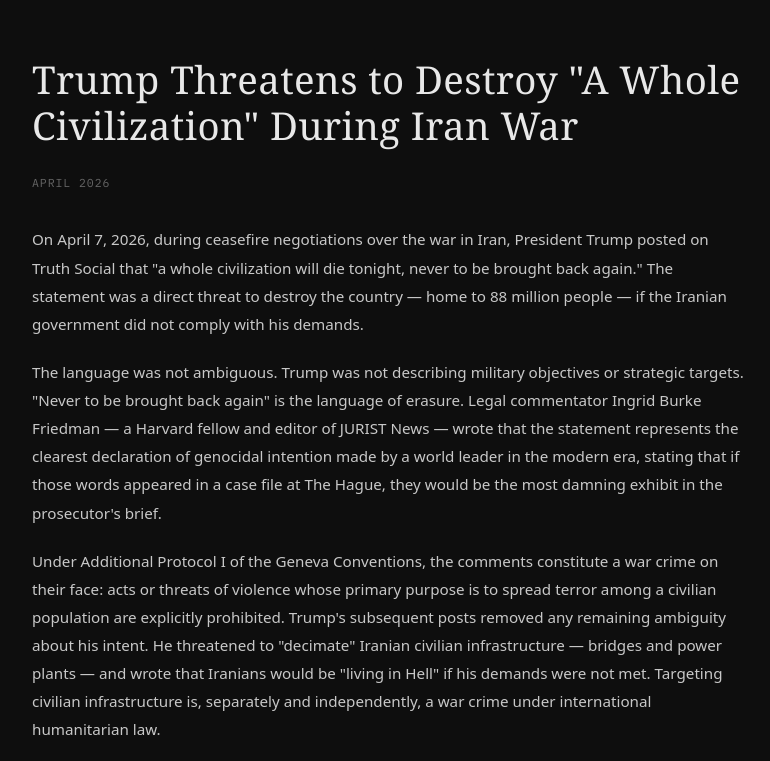
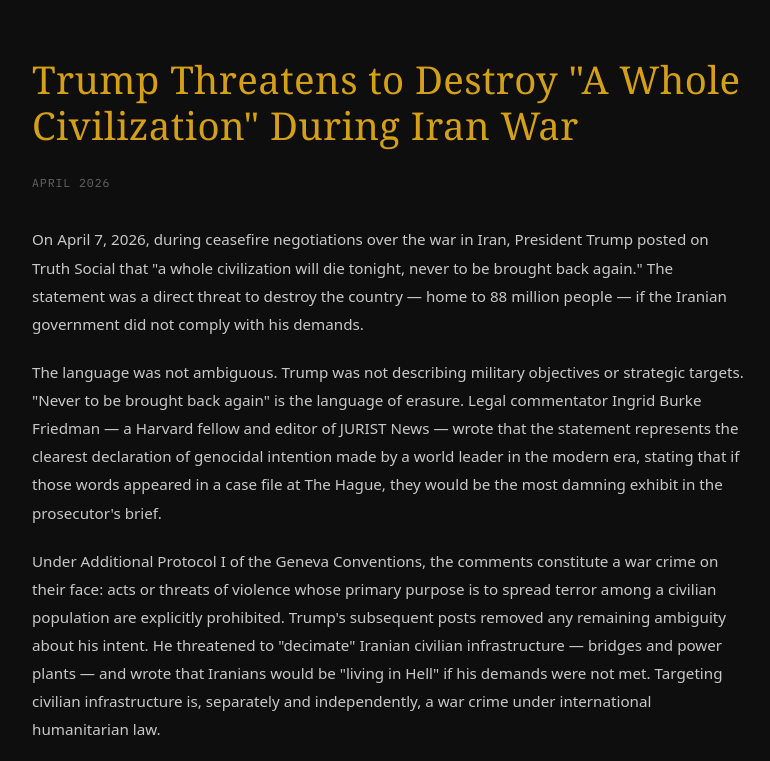
Before and after one commit to jawelch/TrumpDossier, a plain HTML site: page actions/iran-threat.html in a window 1280 px wide. Shown: the top 761 px of the page, without its empty margins (250-1020 px from the left). Drawn offline with Linux system fonts and the light colour scheme; a script that the page names is missing.

Commit message:
Update site-entry.css

```diff
--- a/css/site-entry.css
+++ b/css/site-entry.css
@@ -115,7 +115,7 @@
   font-weight: 500;
   line-height: 1.2;
   letter-spacing: 0.01em;
-  color: var(--text);
+  color: var(--gold);
   margin-bottom: 1.5rem;
 }
 
```
